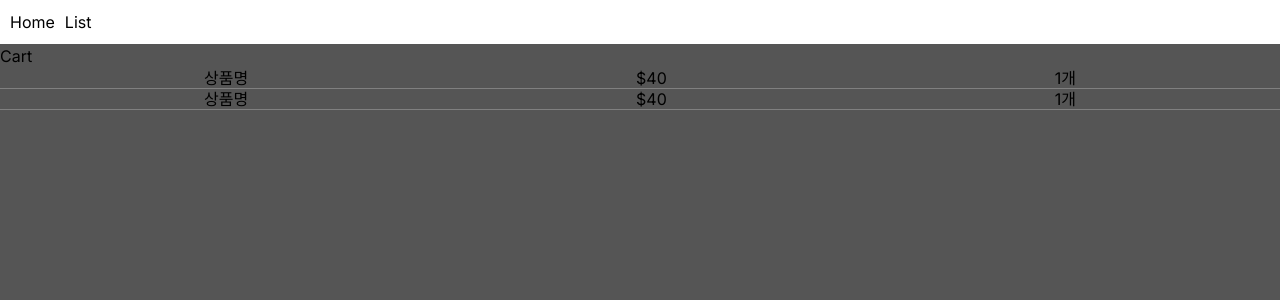
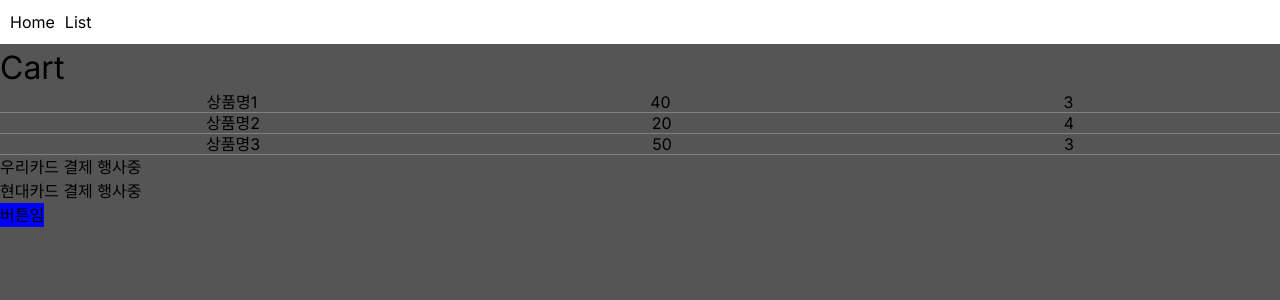
Before and after one commit to hojae-lee/next-13-study, a Next.js app: page /cart in a window 1280 px wide. Shown: the top 300 px of the page. Built offline with nearby package versions, Linux system fonts and the light colour scheme.

Commit message:
study : cart 컴포넌트 생성

```diff
--- a/app/cart/cart.module.css
+++ b/app/cart/cart.module.css
@@ -1,3 +1,7 @@
+.title {
+  font-size: 32px;
+}
+
 .cart__item {
   padding: 10px;
   display: flex;
--- /dev/null
+++ b/app/cart/data.ts
@@ -0,0 +1,25 @@
+interface ItemInfo {
+  name: string;
+  price: number;
+  qt: number
+}
+
+const itemInfo:ItemInfo[] = [
+  {
+    name: '상품명1',
+    price: 40,
+    qt: 3
+  },
+  {
+    name: '상품명2',
+    price: 20,
+    qt: 4
+  },
+  {
+    name: '상품명3',
+    price: 50,
+    qt: 3
+  },
+]
+
+export default itemInfo
--- a/app/cart/page.tsx
+++ b/app/cart/page.tsx
@@ -1,19 +1,36 @@
 import style from "./cart.module.css";
+import itemInfo from './data'
 
 export default function Cart() {
   return (
     <div>
-      <h4 className="title">Cart</h4>
-      <div className={style.cart__item}>
-        <p>상품명</p>
-        <p>$40</p>
-        <p>1개</p>
-      </div>
-      <div className={style.cart__item}>
-        <p>상품명</p>
-        <p>$40</p>
-        <p>1개</p>
-      </div>
+      <h4 className={style.title}>Cart</h4>
+      {itemInfo.map((item, idx) => (
+        <CartItem name={item.name} price={item.price} qt={item.qt} key={idx}></CartItem>
+      ))}
+      <Banner content={'우리카드'} />
+      <Banner content={'현대카드'} />
+      <Btn color="blue" />
     </div>
   )
 }
+
+function CartItem({name, price, qt}: {name:string, price: number, qt: number}) {
+  return (
+    <div className={style.cart__item}>
+      <p>{name}</p>
+      <p>{price}</p>
+      <p>{qt}</p>
+    </div>
+  )
+}
+
+function Banner({content}: {content: string}) {
+  return(
+    <h4>{content} 결제 행사중</h4>
+  )
+}
+
+function Btn({color = 'red'}: {color: string}){
+  return <button style={{ background : color }}>버튼임</button>
+}
--- a/app/list/item.tsx
+++ b/app/list/item.tsx
@@ -10,9 +10,13 @@ import food2 from '/public/food2.png'
   성능과 속도가 중요하다면 이미지 넣을 때 <Image /> 태그를 씁시다.
   그럼 자동으로 이미지 lazy loading & 사이즈 최적화 & layout shift 방지합니다.
  */
+interface Goods {
+  name: string,
+  img: any
+}
 
 const ListItem = () => {
-  const goods = [{name:"상품1", img: food0}, {name:"상품2", img: food1}, {name: "상품3", img:food2}];
+  const goods:Goods[] = [{name:"상품1", img: food0}, {name:"상품2", img: food1}, {name: "상품3", img:food2}];
 
   return (
     <ul className={style.item__container}>
```
